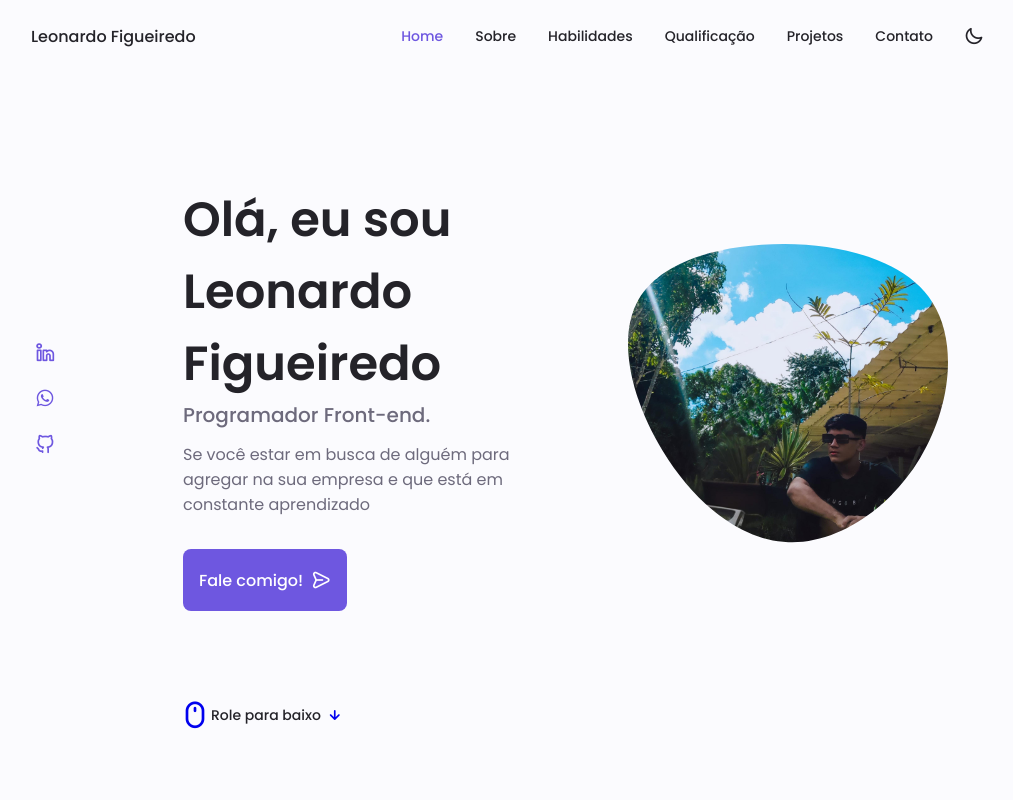
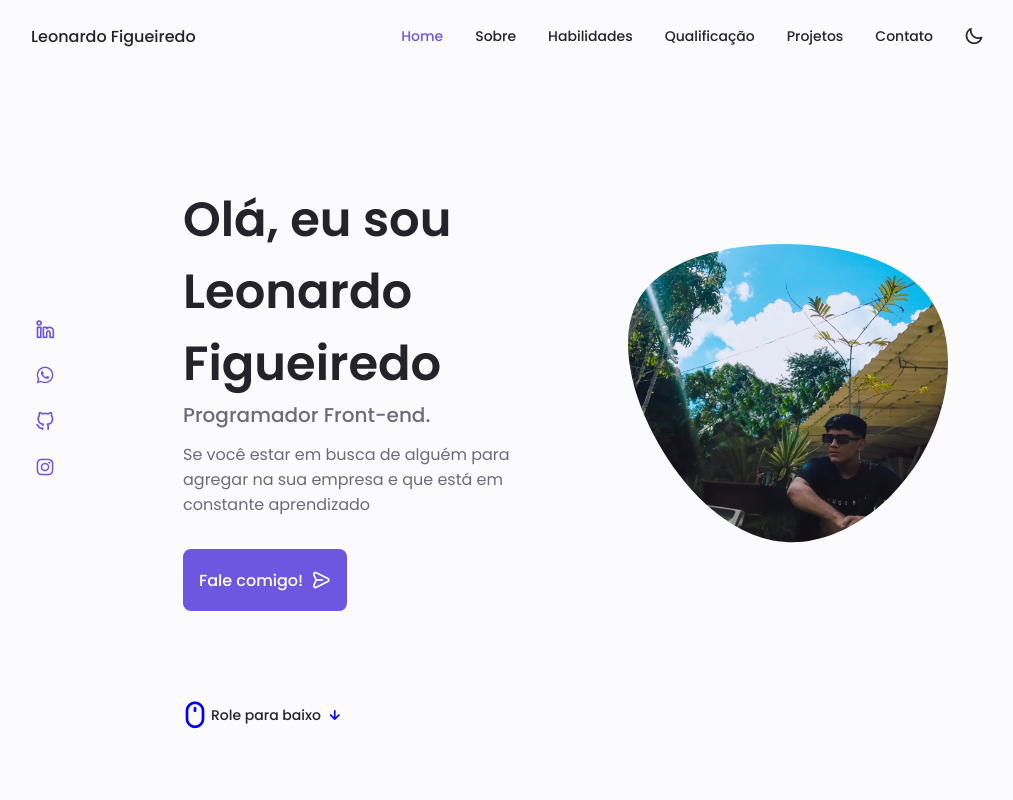
Before and after one commit to LeonardoFigueiredo24/novo-portfolio, a plain HTML site: page index.html in a window 1280 px wide. Shown: the top 800 px of the page, without its empty margins (125-1138 px from the left). Drawn offline with nearby package versions, Linux system fonts and the light colour scheme.

Commit message:
Add files via upload

```diff
--- a/index.html
+++ b/index.html
@@ -86,6 +86,11 @@
                         <a href="https://github.com/LeonardoFigueiredo24" target="_blank"  class="home__social-icon">
                             <i class="uil uil-github-alt"></i>
                         </a>
+
+                        <a href="https://www.instagram.com/leonardofig24/" target="_blank" class="home__social-icon">
+                            <i class="uil uil-instagram"></i>
+                        </a>
+
                     </div>
 
                     <div class="home__img">
```
